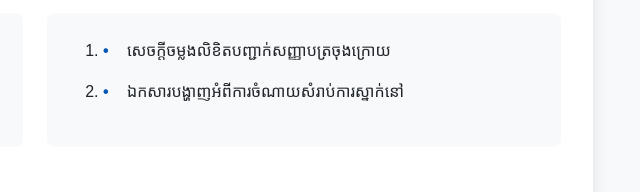
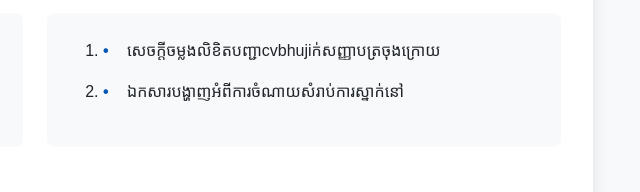
Before and after one commit to MuyleangIng/Preparing_apply_VISA, a plain HTML site: page index.html in a window 1280 px wide. Shown: the part 1310-1502 px from the top of the page, 605-1245 px from the left. Drawn offline with nearby package versions, Linux system fonts and the light colour scheme; a web font is replaced by a local one.

Commit message:
Update index.html

```diff
--- a/index.html
+++ b/index.html
@@ -326,7 +326,7 @@
                     <h4>ឯកសារភាគីខាងខ្មែរ</h4>
                     <div class="document-list" data-aos="fade-left">
                         <ol>
-                            <li>សេចក្តីចម្លងលិខិតបញ្ជាក់សញ្ញាបត្រចុងក្រោយ</li>
+                            <li>សេចក្តីចម្លងលិខិតបញ្ជាcvbhujiក់សញ្ញាបត្រចុងក្រោយ</li>
                             <li>ឯកសារបង្ហាញអំពីការចំណាយសំរាប់ការស្នាក់នៅ</li>
                         </ol>
                     </div>
```
